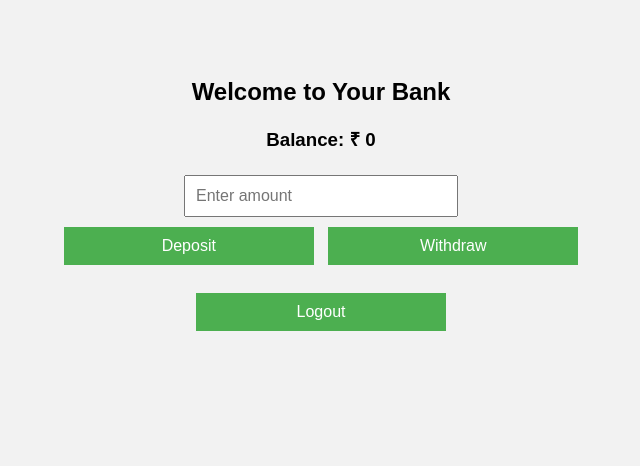
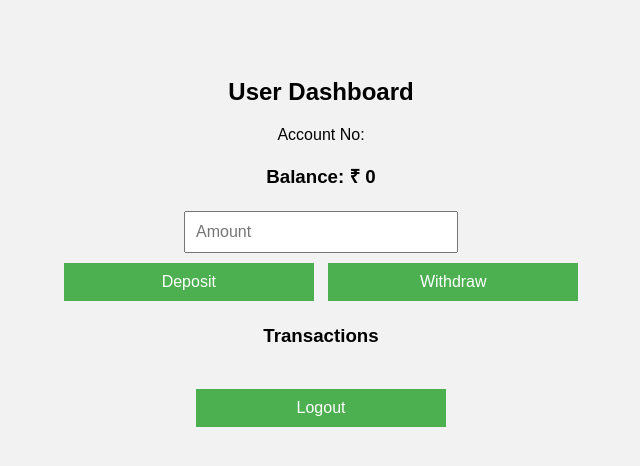
Before and after one commit to mangalam-king/bank-web, a plain HTML site: page dashboard.html in a window 1280 px wide. Shown: the whole page, without its empty margins (319-959 px from the left). Drawn offline with Linux system fonts and the light colour scheme.

Commit message:
Update dashboard.html

```diff
--- a/dashboard.html
+++ b/dashboard.html
@@ -1,21 +1,25 @@
 <!DOCTYPE html>
 <html>
 <head>
-  <title>Bank Dashboard</title>
+  <title>User Dashboard</title>
   <link rel="stylesheet" href="style.css">
 </head>
 <body>
 
-<h2>Welcome to Your Bank</h2>
+<h2>User Dashboard</h2>
 
+<p>Account No: <b id="accno"></b></p>
 <h3>Balance: ₹ <span id="balance">0</span></h3>
 
-<input type="number" id="amount" placeholder="Enter amount"><br>
+<input type="number" id="amount" placeholder="Amount"><br>
 
 <button onclick="deposit()">Deposit</button>
 <button onclick="withdraw()">Withdraw</button>
 
-<br><br>
+<h3>Transactions</h3>
+<ul id="history"></ul>
+
+<br>
 <button onclick="logout()">Logout</button>
 
 <script src="firebase.js"></script>
```
